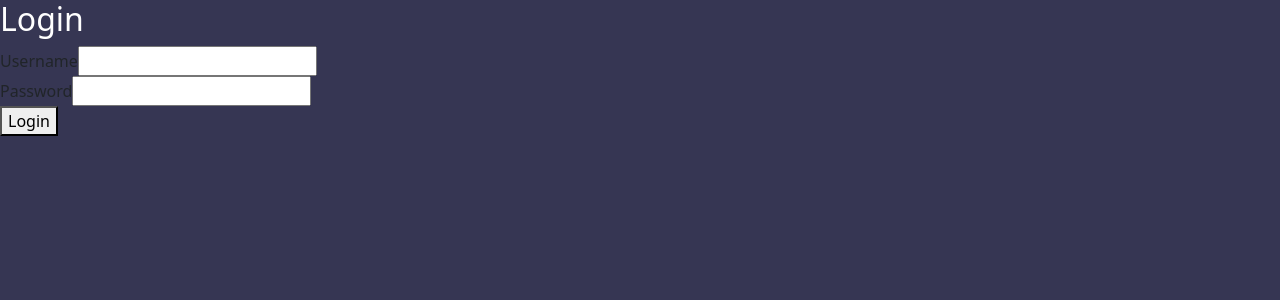
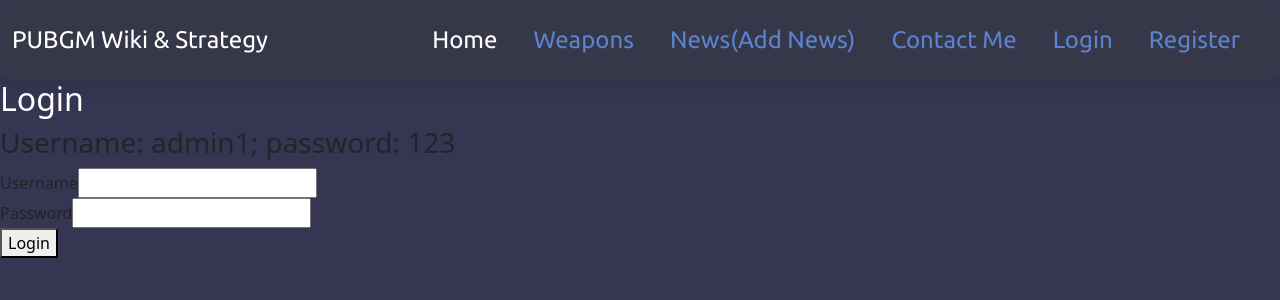
Before and after one commit to Michael-Susu12138/PUBGMWikiStrategy, a React (Vite) app in the folder frontend/: page /login in a window 1280 px wide. Shown: the top 300 px of the page. Built offline with nearby package versions, Linux system fonts and the light colour scheme; no server answers.

Commit message:
somechange on login

```diff
--- a/frontend/src/pages/Login.jsx
+++ b/frontend/src/pages/Login.jsx
@@ -1,6 +1,7 @@
 import React, { useState } from "react";
 import axios from "axios";
 import { useNavigate } from "react-router-dom";
+import Nav from "../components/Nav";
 
 const Login = () => {
   const navigate = useNavigate();
@@ -49,7 +50,9 @@ const Login = () => {
 
   return (
     <div>
+      <Nav></Nav>
       <h2>Login</h2>
+      <h3> Username: admin1; password: 123</h3>
       <form onSubmit={handleSubmit}>
         <div>
           <label htmlFor="username">Username</label>
```
